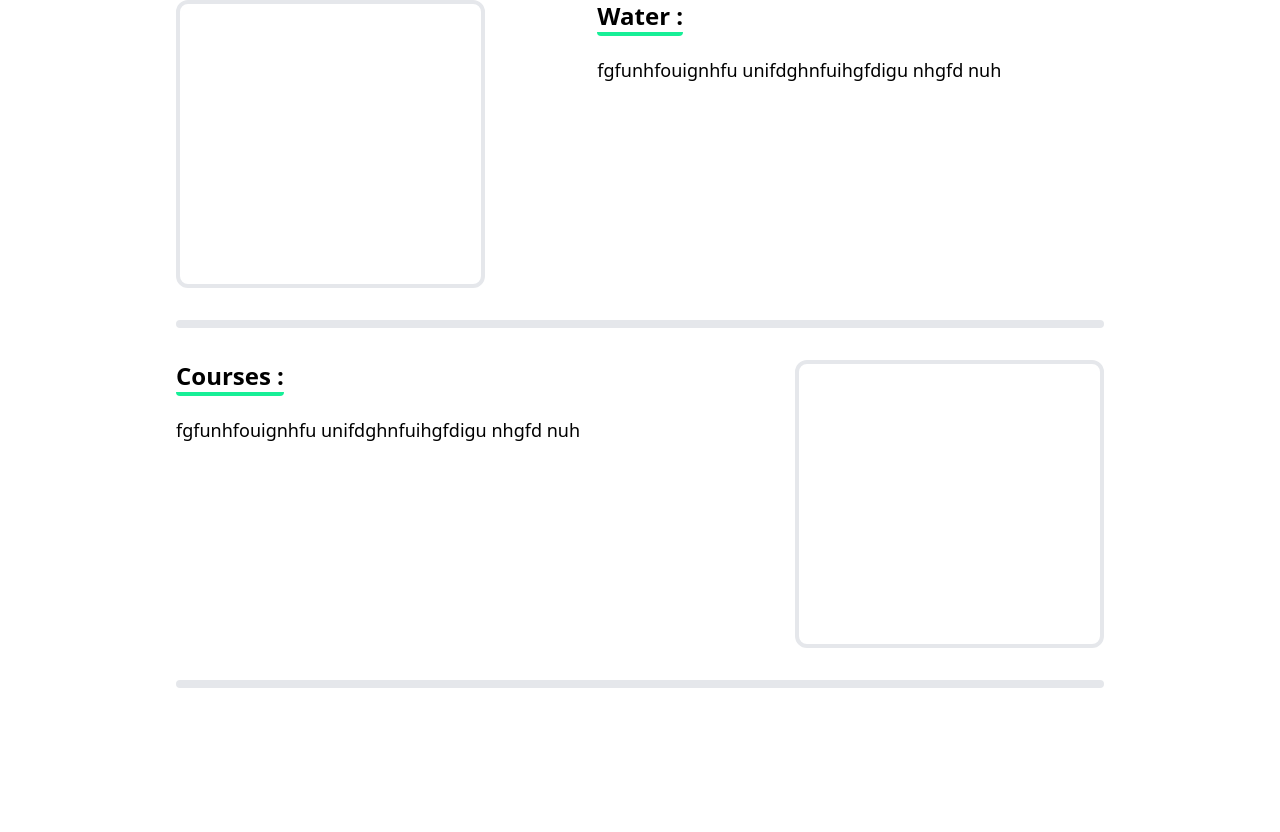
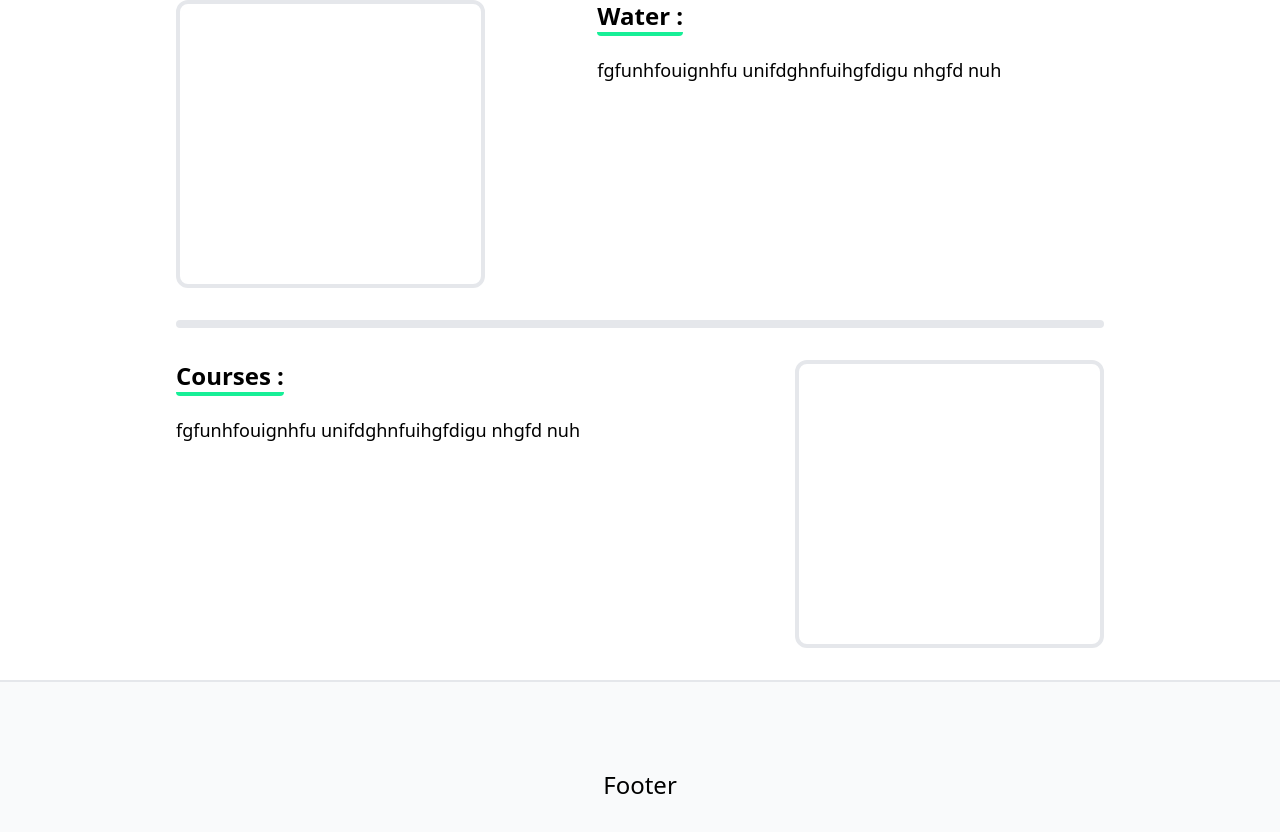
Before and after one commit to Sainseya/Twenty4-7, a React (Create React App) app in the folder app/twenty4-seven/: page / in a window 1280 px wide. Shown: the part 820-1652 px from the top of the page. Before the commit the page ends 1508 px from the top, so only its background shows below. Built offline with nearby package versions, Linux system fonts and the light colour scheme.

Commit message:
Add: footer + fix search nft bar

```diff
--- a/app/twenty4-seven/src/Components/Search/SearchProductPanel.tsx
+++ b/app/twenty4-seven/src/Components/Search/SearchProductPanel.tsx
@@ -15,7 +15,7 @@ const SearchProductPanel: React.FC = () => {
   return (
 
     <div className="flex flex-col w-80 pt-4 gap-4 bg-light_bg dark:bg-dark_bg2 border-x-2 border-light_border dark:border-dark_border">
-      <form action="" className="mb-2 px-4 z-30 sticky top-[132px]">
+      <form action="" className="mb-2 px-4 z-30 sticky top-[146px]">
         <div className="font-semibold mb-2 text-xl text-txtBlack dark:text-txtWhite">
           Search
         </div>
@@ -37,7 +37,7 @@ const SearchProductPanel: React.FC = () => {
           </button>
         </div>
       </form>
-      <form action="" className="sticky top-60">
+      <form action="" className="sticky top-64">
         <div className="mb-2 px-4">
           <div className="font-semibold mb-2 text-xl text-txtBlack dark:text-txtWhite">
             Price Range
--- /dev/null
+++ b/app/twenty4-seven/src/Components/navigation/Footer.tsx
@@ -0,0 +1,14 @@
+import React from "react";
+
+const Footer: React.FC = () => {
+  return (
+    <div
+      id="footer"
+      className="flex h-52 w-full justify-center items-center text-2xl bg-light_bg2 dark:bg-dark_bg2 border-t-2 border-light_border dark:border-dark_border"
+    >
+      Footer
+    </div>
+  );
+};
+
+export default Footer;
--- a/app/twenty4-seven/src/Pages/Homepage.tsx
+++ b/app/twenty4-seven/src/Pages/Homepage.tsx
@@ -4,6 +4,7 @@ import CategoryPreview from "../Components/Category/CategoryPreview";
 import CategoryPreviewReverse from "../Components/Category/CategoryPreviewReverse";
 import NewBanner from "../Components/navigation/NewBanner";
 import Topbar from "../Components/navigation/Topbar";
+import Footer from "../Components/navigation/Footer";
 
 const Homepage: React.FC = () => {
   const categories = ["NFT", "Water", "Courses", "Soon",];
@@ -24,12 +25,13 @@ const Homepage: React.FC = () => {
             ) : (
               <CategoryPreviewReverse categoryName={category} textCategory="fgfunhfouignhfu unifdghnfuihgfdigu nhgfd nuh" />
             )}
-            {index !== category.length - 1 && <div className="h-2 bg-light_border dark:bg-dark_border rounded-xl"></div>}
+            {index !== categories.length -2  && <div className="h-2 bg-light_border dark:bg-dark_border rounded-xl"></div>}
             </>
             )}
           </React.Fragment>
         ))}
       </div>
+      <Footer />
     </div>
   );
 };
--- a/app/twenty4-seven/src/Pages/NFTpage.tsx
+++ b/app/twenty4-seven/src/Pages/NFTpage.tsx
@@ -5,6 +5,7 @@ import CollectionBanner from "../Components/Nft/CollectionBanner";
 import NftNavBar from "../Components/navigation/NftNavBar";
 import NftCard from "../Components/Nft/NftCard";
 import SearchProductPanel from "../Components/Search/SearchProductPanel";
+import Footer from "../Components/navigation/Footer";
 
 const NFTpage: React.FC = () => {
   const [activeIndex, setActiveIndex] = useState(0);
@@ -53,12 +54,7 @@ const NFTpage: React.FC = () => {
           </div>
         </div>
       )}
-      <div
-        id="footer"
-        className="h-52 w-full bg-light_bg2 dark:bg-dark_bg2 border-t-2 border-light_border dark:border-dark_border"
-      >
-        Hello
-      </div>
+      <Footer />
     </div>
   );
 };
```
